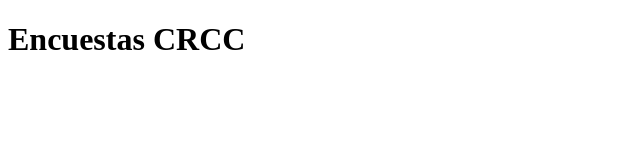
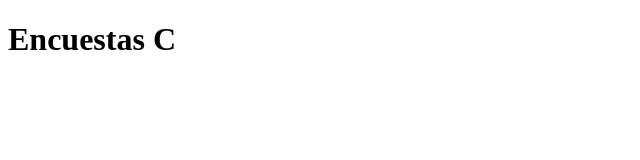
Before and after one commit to jess815/Encuestas, a React (Vite) app in the folder Encuestas.Web/: page / in a window 1280 px wide. Shown: the top 160 px of the page, without its empty margins (0-640 px from the left). Built offline with nearby package versions, Linux system fonts and the light colour scheme.

Commit message:
prueba de commit apra tiquete

```diff
--- a/Encuestas.Web/src/App.jsx
+++ b/Encuestas.Web/src/App.jsx
@@ -2,7 +2,7 @@ function App() {
 
   return (
     <>
-      <h1>Encuestas CRCC</h1>
+      <h1>Encuestas C</h1>
     </>
   )
 }
```
